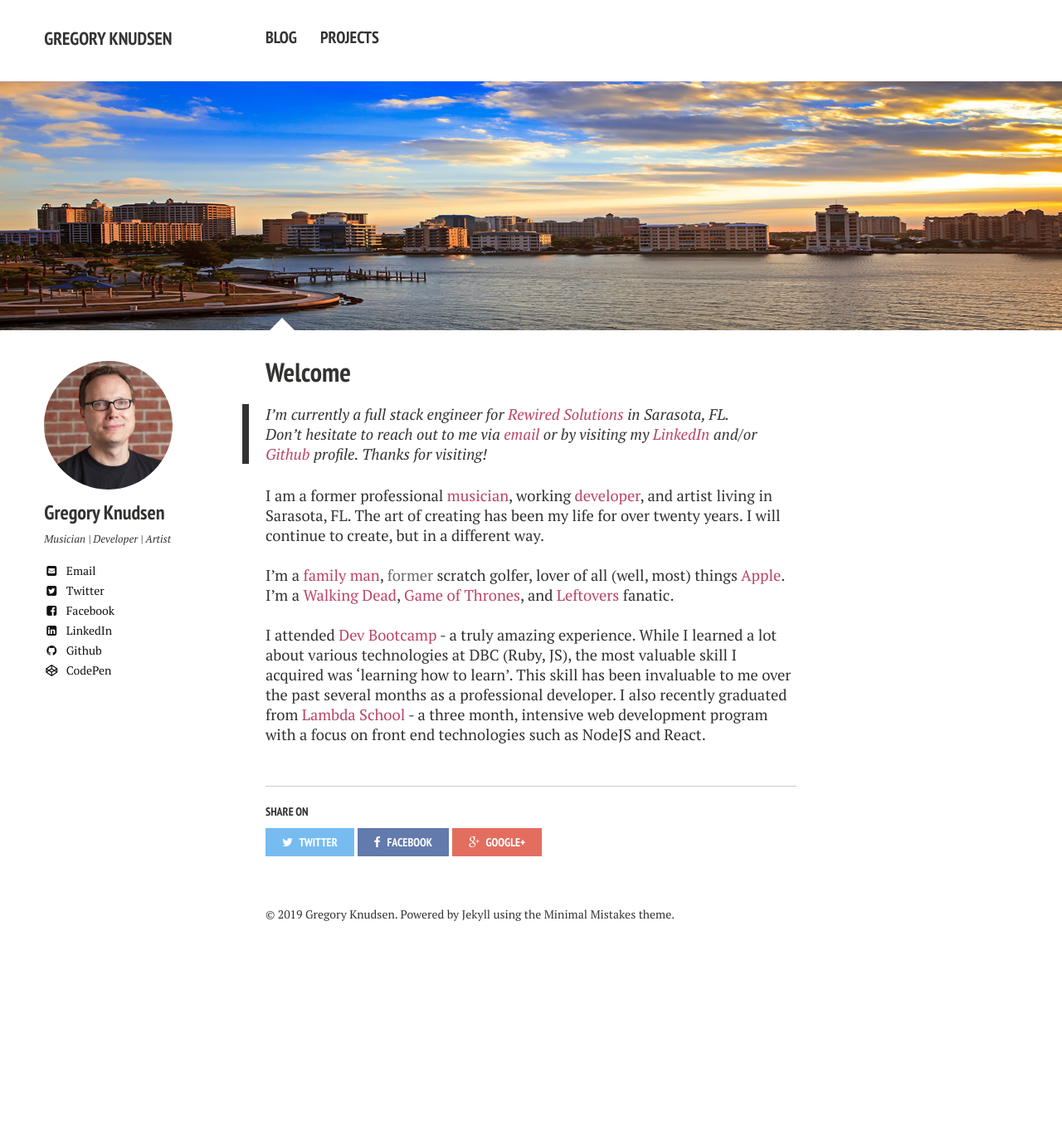
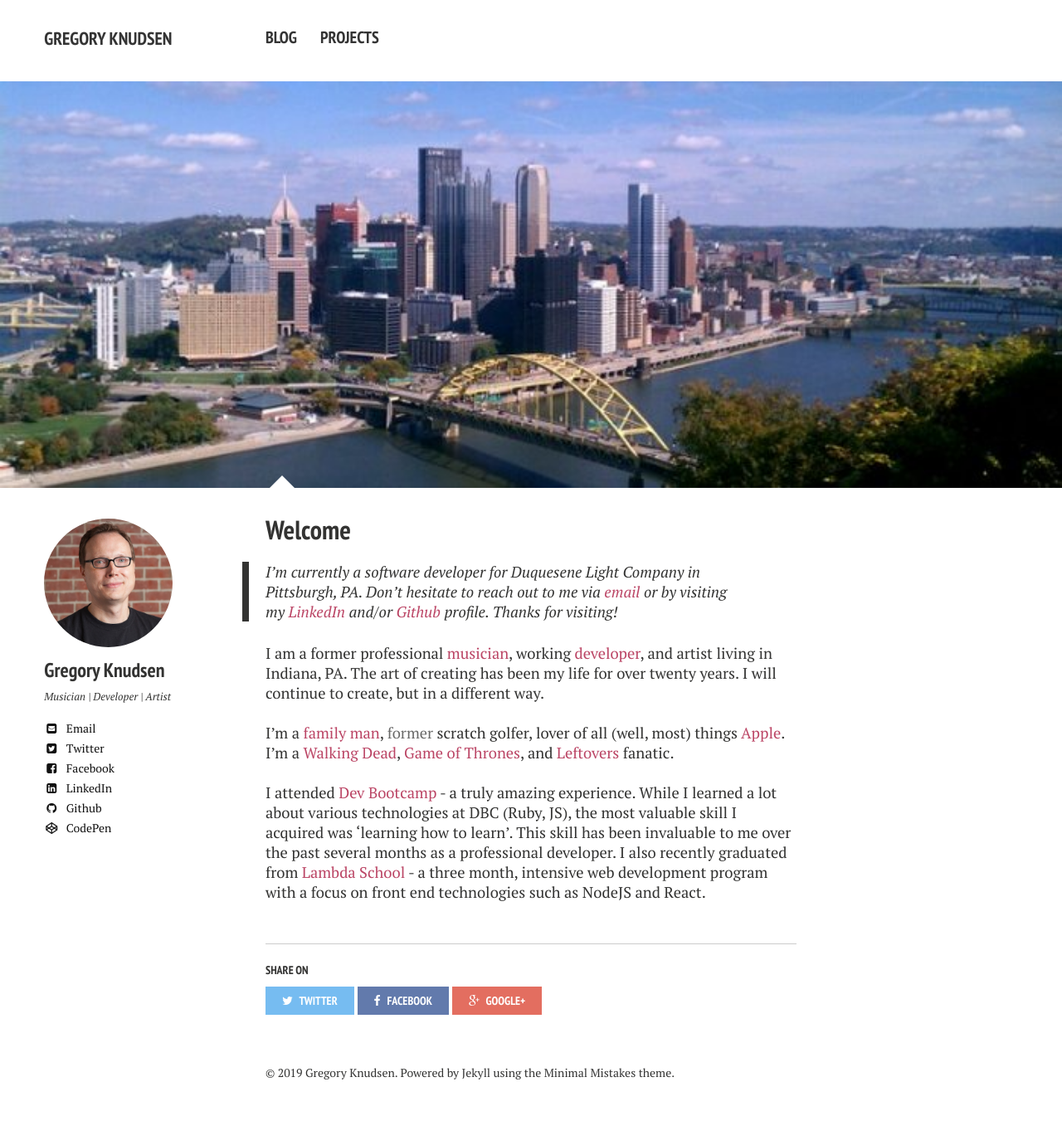
Before and after one commit to gregknudsen/gregknudsen.github.io, a Jekyll site: the page built from index.md, in a window 1280 px wide. Shown: the whole page at 83% size. Built offline with Jekyll 4.4.1, drawn with Linux system fonts in a browser that asks for light colours; nearby versions of some CDN libraries; before the commit the page ends 1160 px from its top, so only the background shows below that.

Commit message:
editing the right file might be a good idea

```diff
--- a/index.md
+++ b/index.md
@@ -5,12 +5,12 @@ tags: [about, Jekyll, theme, responsive]
 modified: 2015-09-08T20:53:07.573882-04:00
 comments: true
 image:
-  feature: sarasotaSkyline.jpg
+  feature: pitt-landscape.jpg
 ---
 
-> I'm currently a full stack engineer for [Rewired Solutions](https://www.rewired.solutions) in Sarasota, FL. Don't hesitate to reach out to me via [email](mailto:dev.artist15@gmail.com) or by visiting my [LinkedIn](https://www.linkedin.com/pub/gregory-knudsen/41/b33/64){:target="_blank"} and/or [Github](https://github.com/gregknudsen){:target="_blank"} profile. Thanks for visiting!
+> > I'm currently a software developer for Duquesene Light Company in Pittsburgh, PA. Don't hesitate to reach out to me via [email](mailto:dev.artist15@gmail.com) or by visiting my [LinkedIn](https://www.linkedin.com/pub/gregory-knudsen/41/b33/64){:target="_blank"} and/or [Github](https://github.com/gregknudsen){:target="_blank"} profile. Thanks for visiting!
 
-I am a former professional [musician](http://www.sarasotaorchestra.org/our-musicians/trumpet/greg-knudsen?referer=trombinoscope){:target="_blank"}, working [developer](http://www.github.com/gregknudsen){:target="_blank"}, and artist living in Sarasota, FL. The art of creating has been my life for over twenty years. I will continue to create, but in a different way.<br><br>
+I am a former professional [musician](http://www.sarasotaorchestra.org/our-musicians/trumpet/greg-knudsen?referer=trombinoscope){:target="_blank"}, working [developer](http://www.github.com/gregknudsen){:target="_blank"}, and artist living in Indiana, PA. The art of creating has been my life for over twenty years. I will continue to create, but in a different way.<br><br>
 I'm a [family man](http://imgur.com/BAKjeyD){:target="_blank"}, <span id="former">former</span> scratch golfer, lover of all (well, most) things [Apple](http://www.apple.com){:target="_blank"}. I'm a [Walking Dead](http://www.amc.com/shows/the-walking-dead){:target="_blank"}, [Game of Thrones](http://www.hbo.com/game-of-thrones){:target="_blank"}, and [Leftovers](http://www.hbo.com/the-leftovers){:target="_blank"} fanatic.<br><br>
 I attended [Dev Bootcamp](http://devbootcamp.com/locations/new-york/){:target="_blank"} - a truly amazing experience. While I learned a lot about various technologies at DBC (Ruby, JS), the most valuable skill I acquired was 'learning how to learn'. This skill has been invaluable to me over the past several months as a professional developer.
 I also recently graduated from [Lambda School](https://www.lambdaschool.com) - a three month, intensive web development program with a focus on front end technologies such as NodeJS and React.<br><br>
```
Also changed, not shown: about/index.md (+3 -0 lines).
